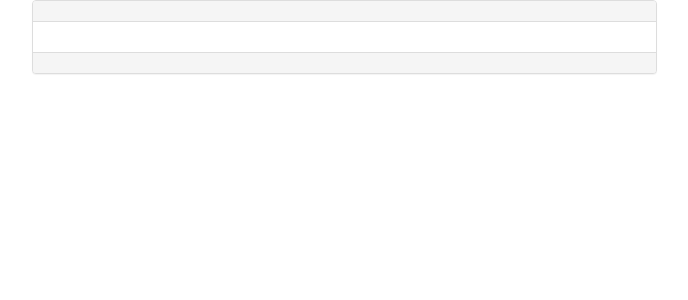
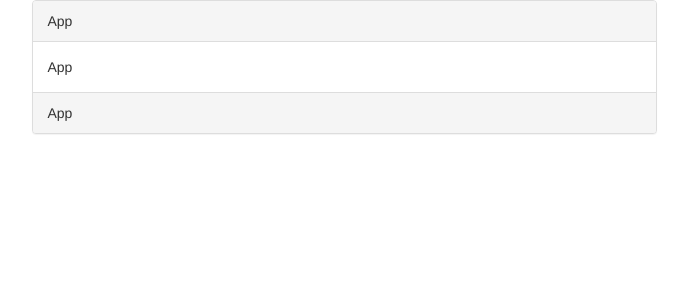
Before and after one commit to fusiyanggg/react-todos, a React (Create React App) app: page / in a window 1280 px wide. Shown: the top 300 px of the page, without its empty margins (296-984 px from the left). Built offline with nearby package versions, Linux system fonts and the light colour scheme.

Commit message:
'组件布局'

```diff
--- a/src/components/App.js
+++ b/src/components/App.js
@@ -1,5 +1,8 @@
 import React, {Component} from 'react';
 import 'bootstrap/dist/css/bootstrap.css'
+import TodoHeader from './TodoHeader'
+import TodoList from './TodoList'
+import TodoFooter from './TodoFooter'
 export default class App extends Component {
     render() {
         return (
@@ -9,9 +12,15 @@
                 <div className="row">
                     <div className="col-sm-6 col-sm-offset-3">
                         <div className="panel panel-default">
-                            <div className="panel-heading"></div>
-                            <div className="panel-body"></div>
-                            <div className="panel-footer"></div>
+                            <div className="panel-heading">
+                                <TodoHeader/>
+                            </div>
+                            <div className="panel-body">
+                                <TodoList/>
+                            </div>
+                            <div className="panel-footer">
+                                <TodoFooter/>
+                            </div>
                         </div>
                     </div>
                 </div>
--- /dev/null
+++ b/src/components/TodoFooter.js
@@ -0,0 +1,10 @@
+import React, {Component} from 'react';
+export default class TodoFooter extends Component {
+    render() {
+        return (
+            <div>
+                App
+            </div>
+        )
+    }
+}
--- /dev/null
+++ b/src/components/TodoHeader.js
@@ -0,0 +1,10 @@
+import React, {Component} from 'react';
+export default class TodoHeader extends Component {
+    render() {
+        return (
+            <div>
+                App
+            </div>
+        )
+    }
+}
--- /dev/null
+++ b/src/components/TodoList.js
@@ -0,0 +1,10 @@
+import React, {Component} from 'react';
+export default class TodoList extends Component {
+    render() {
+        return (
+            <div>
+                App
+            </div>
+        )
+    }
+}
```
Also changed, not shown: 1 other file (tests, documents, lock files or other folders).
